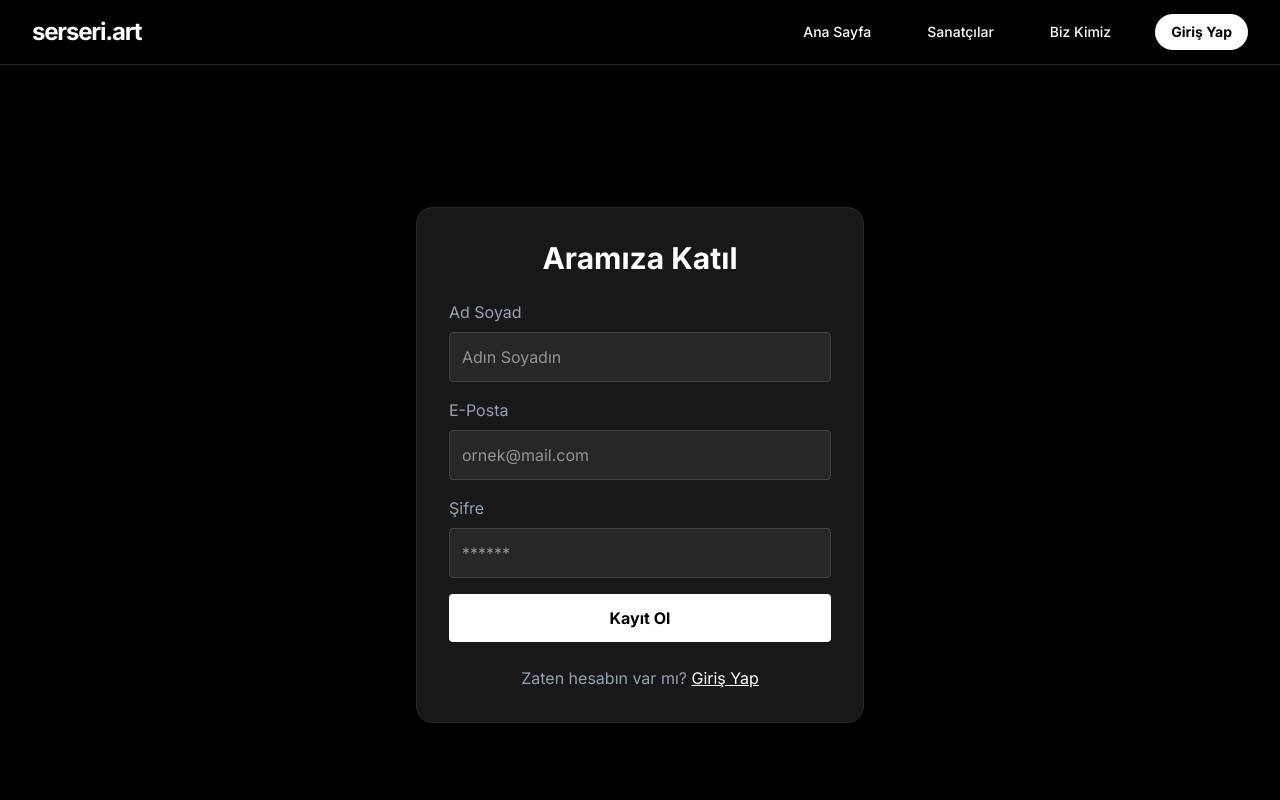
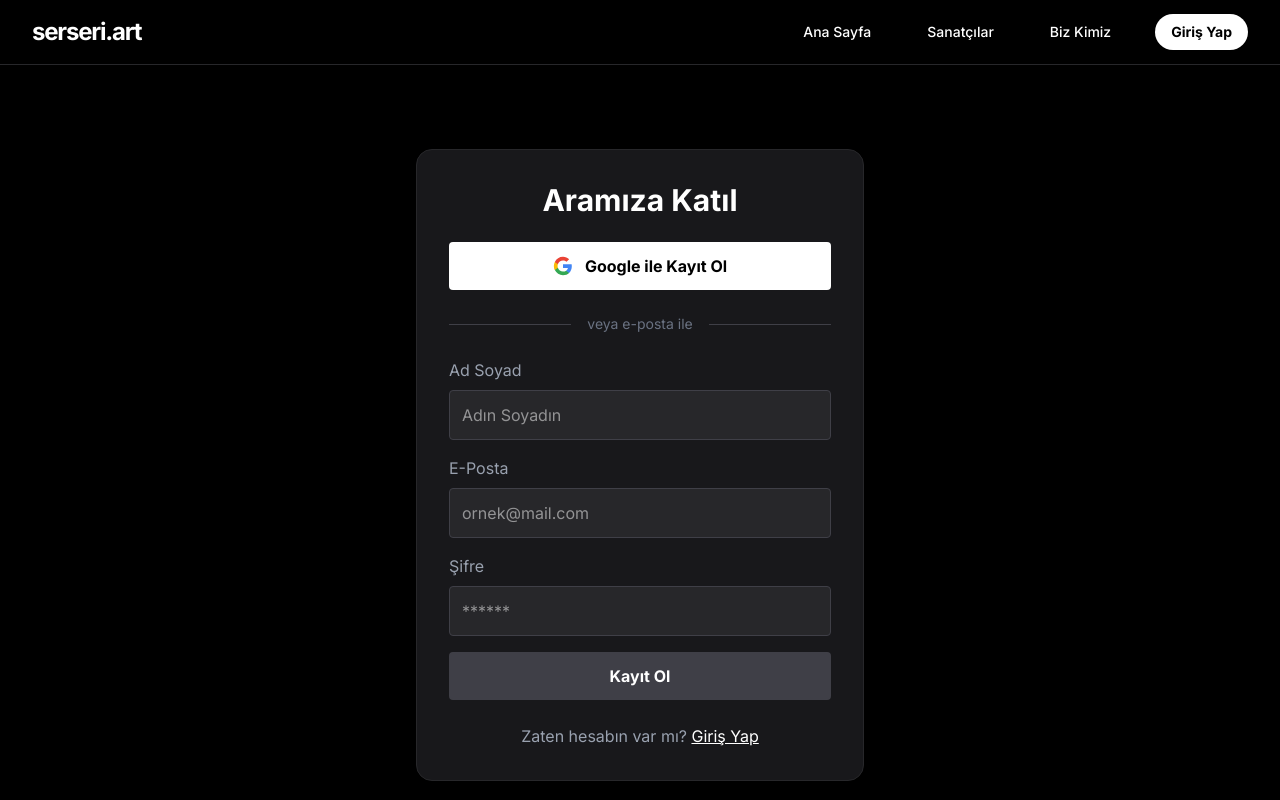
Before and after one commit to yu5ufyilmaz/serseri-art, a Next.js app: page /kayit in a window 1280 px wide. Shown: the top 800 px of the page. Built offline with nearby package versions, Linux system fonts and the light colour scheme; no server answers.

Commit message:
Google Login

```diff
--- a/app/giris/page.tsx
+++ b/app/giris/page.tsx
@@ -15,7 +15,6 @@
         e.preventDefault();
         setLoading(true);
 
-        // Supabase'e giriş isteği at
         const { data, error } = await supabase.auth.signInWithPassword({
             email,
             password,
@@ -24,17 +23,47 @@
         if (error) {
             alert('Giriş Başarısız: ' + error.message);
         } else {
-            // Başarılı olursa ana sayfaya at
             router.push('/');
-            router.refresh(); // Sayfayı yenile ki Navbar güncellensin
+            router.refresh();
         }
         setLoading(false);
+    };
+
+    // Google ile Giriş Fonksiyonu
+    const handleGoogleLogin = async () => {
+        const { error } = await supabase.auth.signInWithOAuth({
+            provider: 'google',
+            options: {
+                redirectTo: `${window.location.origin}/`, // Giriş yapınca ana sayfaya dön
+            },
+        });
+        if (error) alert("Google hatası: " + error.message);
     };
 
     return (
         <div className="min-h-screen bg-black text-white flex items-center justify-center p-4">
             <div className="bg-zinc-900 p-8 rounded-2xl w-full max-w-md border border-zinc-800">
                 <h1 className="text-3xl font-bold mb-6 text-center">Tekrar Hoşgeldin</h1>
+
+                {/* GOOGLE BUTONU */}
+                <button
+                    onClick={handleGoogleLogin}
+                    className="w-full bg-white text-black font-bold py-3 rounded flex items-center justify-center gap-3 hover:bg-gray-200 transition mb-6"
+                >
+                    <svg className="w-5 h-5" viewBox="0 0 24 24">
+                        <path d="M22.56 12.25c0-.78-.07-1.53-.2-2.25H12v4.26h5.92c-.26 1.37-1.04 2.53-2.21 3.31v2.77h3.57c2.08-1.92 3.28-4.74 3.28-8.09z" fill="#4285F4"/>
+                        <path d="M12 23c2.97 0 5.46-.98 7.28-2.66l-3.57-2.77c-.98.66-2.23 1.06-3.71 1.06-2.86 0-5.29-1.93-6.16-4.53H2.18v2.84C3.99 20.53 7.7 23 12 23z" fill="#34A853"/>
+                        <path d="M5.84 14.09c-.22-.66-.35-1.36-.35-2.09s.13-1.43.35-2.09V7.07H2.18C1.43 8.55 1 10.22 1 12s.43 3.45 1.18 4.93l2.85-2.22.81-.62z" fill="#FBBC05"/>
+                        <path d="M12 5.38c1.62 0 3.06.56 4.21 1.64l3.15-3.15C17.45 2.09 14.97 1 12 1 7.7 1 3.99 3.47 2.18 7.07l3.66 2.84c.87-2.6 3.3-4.53 6.16-4.53z" fill="#EA4335"/>
+                    </svg>
+                    Google ile Giriş Yap
+                </button>
+
+                <div className="flex items-center gap-4 mb-6">
+                    <div className="h-px bg-zinc-700 flex-1"></div>
+                    <span className="text-sm text-gray-500">veya e-posta ile</span>
+                    <div className="h-px bg-zinc-700 flex-1"></div>
+                </div>
 
                 <form onSubmit={handleLogin} className="space-y-4">
                     <div>
@@ -64,7 +93,7 @@
                     <button
                         type="submit"
                         disabled={loading}
-                        className="w-full bg-white text-black font-bold py-3 rounded hover:bg-gray-200 transition disabled:opacity-50"
+                        className="w-full bg-zinc-700 text-white font-bold py-3 rounded hover:bg-zinc-600 transition disabled:opacity-50"
                     >
                         {loading ? 'Giriş Yapılıyor...' : 'Giriş Yap'}
                     </button>
--- a/app/kayit/page.tsx
+++ b/app/kayit/page.tsx
@@ -6,7 +6,7 @@
 import Link from 'next/link';
 
 export default function KayitPage() {
-    const [name, setName] = useState(''); // Yeni: İsim için değişken
+    const [name, setName] = useState('');
     const [email, setEmail] = useState('');
     const [password, setPassword] = useState('');
     const [loading, setLoading] = useState(false);
@@ -16,13 +16,12 @@
         e.preventDefault();
         setLoading(true);
 
-        // Supabase'e kayıt isteği at (İsim bilgisiyle beraber)
         const { data, error } = await supabase.auth.signUp({
             email,
             password,
             options: {
                 data: {
-                    full_name: name, // İsmi "metadata" olarak kaydediyoruz
+                    full_name: name,
                 },
             },
         });
@@ -30,10 +29,21 @@
         if (error) {
             alert('Hata: ' + error.message);
         } else {
-            alert('Kayıt Başarılı! Giriş yapabilirsin.');
+            // E-posta onayı açıksa bu mesajı göster
+            alert('Kayıt Başarılı! Lütfen e-postanıza gelen doğrulama linkine tıklayın.');
             router.push('/giris');
         }
         setLoading(false);
+    };
+
+    const handleGoogleLogin = async () => {
+        const { error } = await supabase.auth.signInWithOAuth({
+            provider: 'google',
+            options: {
+                redirectTo: `${window.location.origin}/`,
+            },
+        });
+        if (error) alert("Google hatası: " + error.message);
     };
 
     return (
@@ -41,9 +51,28 @@
             <div className="bg-zinc-900 p-8 rounded-2xl w-full max-w-md border border-zinc-800">
                 <h1 className="text-3xl font-bold mb-6 text-center">Aramıza Katıl</h1>
 
+                {/* GOOGLE BUTONU */}
+                <button
+                    onClick={handleGoogleLogin}
+                    className="w-full bg-white text-black font-bold py-3 rounded flex items-center justify-center gap-3 hover:bg-gray-200 transition mb-6"
+                >
+                    <svg className="w-5 h-5" viewBox="0 0 24 24">
+                        <path d="M22.56 12.25c0-.78-.07-1.53-.2-2.25H12v4.26h5.92c-.26 1.37-1.04 2.53-2.21 3.31v2.77h3.57c2.08-1.92 3.28-4.74 3.28-8.09z" fill="#4285F4"/>
+                        <path d="M12 23c2.97 0 5.46-.98 7.28-2.66l-3.57-2.77c-.98.66-2.23 1.06-3.71 1.06-2.86 0-5.29-1.93-6.16-4.53H2.18v2.84C3.99 20.53 7.7 23 12 23z" fill="#34A853"/>
+                        <path d="M5.84 14.09c-.22-.66-.35-1.36-.35-2.09s.13-1.43.35-2.09V7.07H2.18C1.43 8.55 1 10.22 1 12s.43 3.45 1.18 4.93l2.85-2.22.81-.62z" fill="#FBBC05"/>
+                        <path d="M12 5.38c1.62 0 3.06.56 4.21 1.64l3.15-3.15C17.45 2.09 14.97 1 12 1 7.7 1 3.99 3.47 2.18 7.07l3.66 2.84c.87-2.6 3.3-4.53 6.16-4.53z" fill="#EA4335"/>
+                    </svg>
+                    Google ile Kayıt Ol
+                </button>
+
+                <div className="flex items-center gap-4 mb-6">
+                    <div className="h-px bg-zinc-700 flex-1"></div>
+                    <span className="text-sm text-gray-500">veya e-posta ile</span>
+                    <div className="h-px bg-zinc-700 flex-1"></div>
+                </div>
+
                 <form onSubmit={handleRegister} className="space-y-4">
 
-                    {/* Yeni: Ad Soyad Kutusu */}
                     <div>
                         <label className="block text-gray-400 mb-2">Ad Soyad</label>
                         <input
@@ -83,7 +112,7 @@
                     <button
                         type="submit"
                         disabled={loading}
-                        className="w-full bg-white text-black font-bold py-3 rounded hover:bg-gray-200 transition disabled:opacity-50"
+                        className="w-full bg-zinc-700 text-white font-bold py-3 rounded hover:bg-zinc-600 transition disabled:opacity-50"
                     >
                         {loading ? 'Kaydediliyor...' : 'Kayıt Ol'}
                     </button>
```
